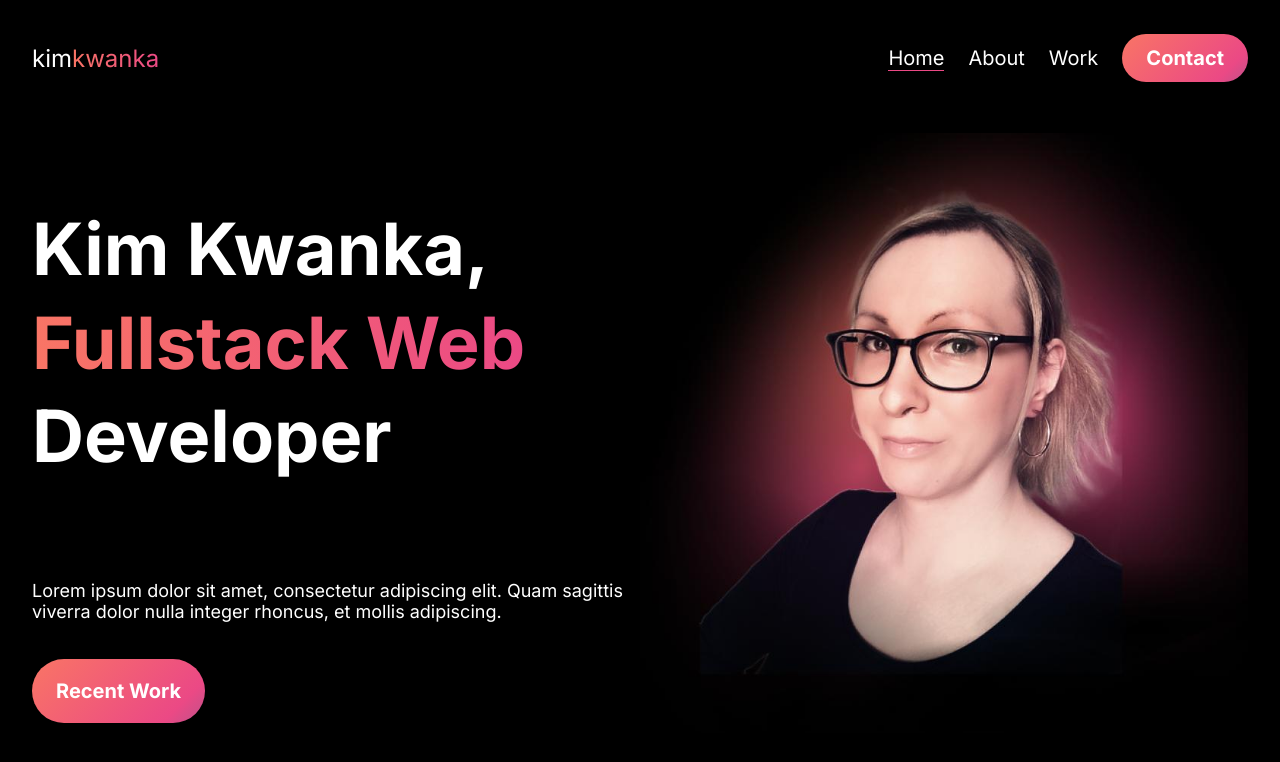
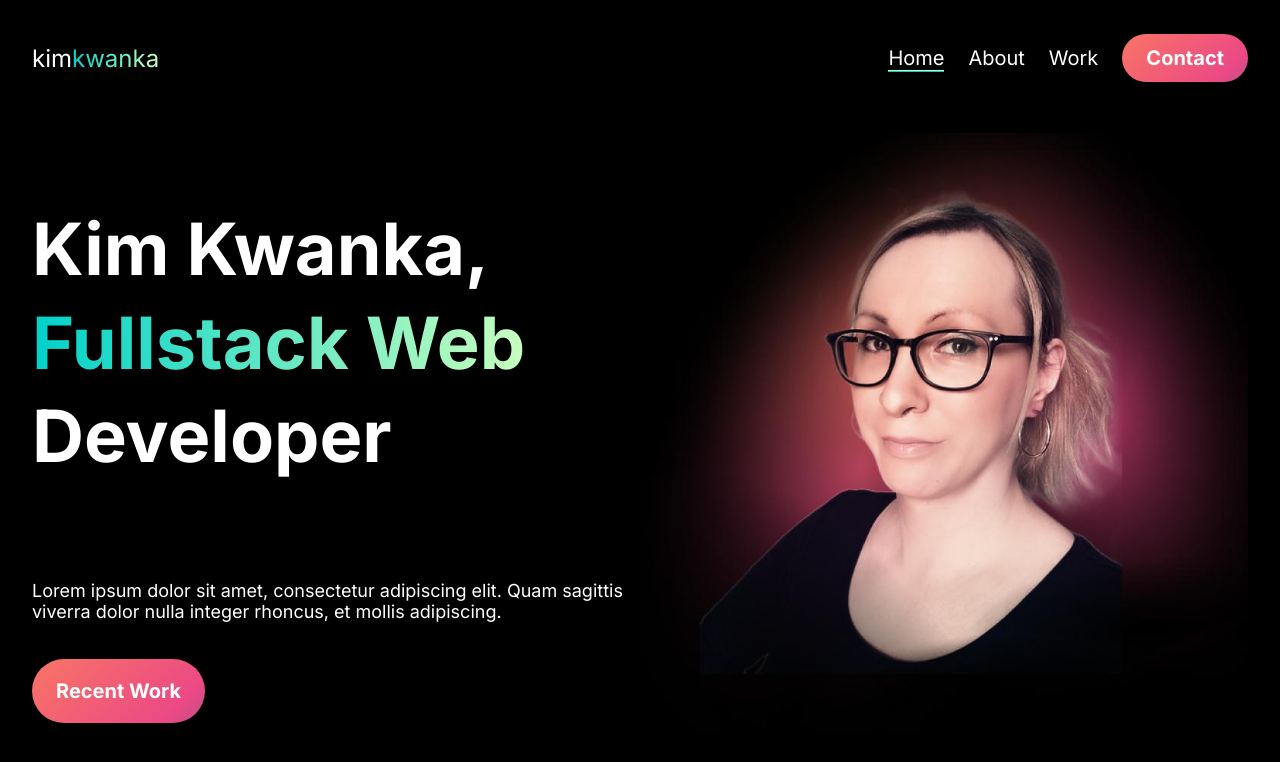
Before and after one commit to kimkwanka/kimkwanka.com, a React (Vite) app: page / in a window 1280 px wide. Shown: the top 762 px of the page. Built offline with nearby package versions, Linux system fonts and the light colour scheme.

Commit message:
css: change colors again

```diff
--- a/src/App.scss
+++ b/src/App.scss
@@ -9,8 +9,19 @@
   --textColDisabled: rgba(255, 255, 255, 0.4);
   --mutedText: rgba(255, 255, 255, 0.7);
   --mutedBlack: rgba(0, 0, 0, 0.1);
-  --primaryCol: #f97565;
-  --secondaryCol: #eb4985;
+
+  // --primaryCol: #f97565;
+  // --secondaryCol: #eb4985;
+  // --primaryCol: #00D1CA;
+  // --secondaryCol: #C8FFBE;
+  // --primaryCol: #29BFDA;
+  // --secondaryCol: #B04BBF;
+
+  --primaryCol: #00D1CA;
+  --secondaryCol: #C8FFBE;
+  --tertiaryCol: #f97565;
+  --quaternaryCol: #eb4985;
+
   --disabledCol: #43687c;
   --gradientCol1: #1c709d;
   --gradientCol2: #761d7d;
@@ -125,8 +136,8 @@ button,
 .button {
   background: linear-gradient(
     135deg,
-    var(--buttonGradientCol1),
-    var(--buttonGradientCol2),
+    var(--tertiaryCol),
+    var(--quaternaryCol),
     var(--gradientCol1),
     var(--gradientCol2)
   );
--- a/src/common/NavBar/NavBar.scss
+++ b/src/common/NavBar/NavBar.scss
@@ -31,7 +31,7 @@
 }
 
 .navbar__link--active {
-  box-shadow: 0 1px var(--secondaryCol);
+  box-shadow: 0 1px var(--secondaryCol), 0 2px var(--primaryCol)
 }
 
 .logo {
```
